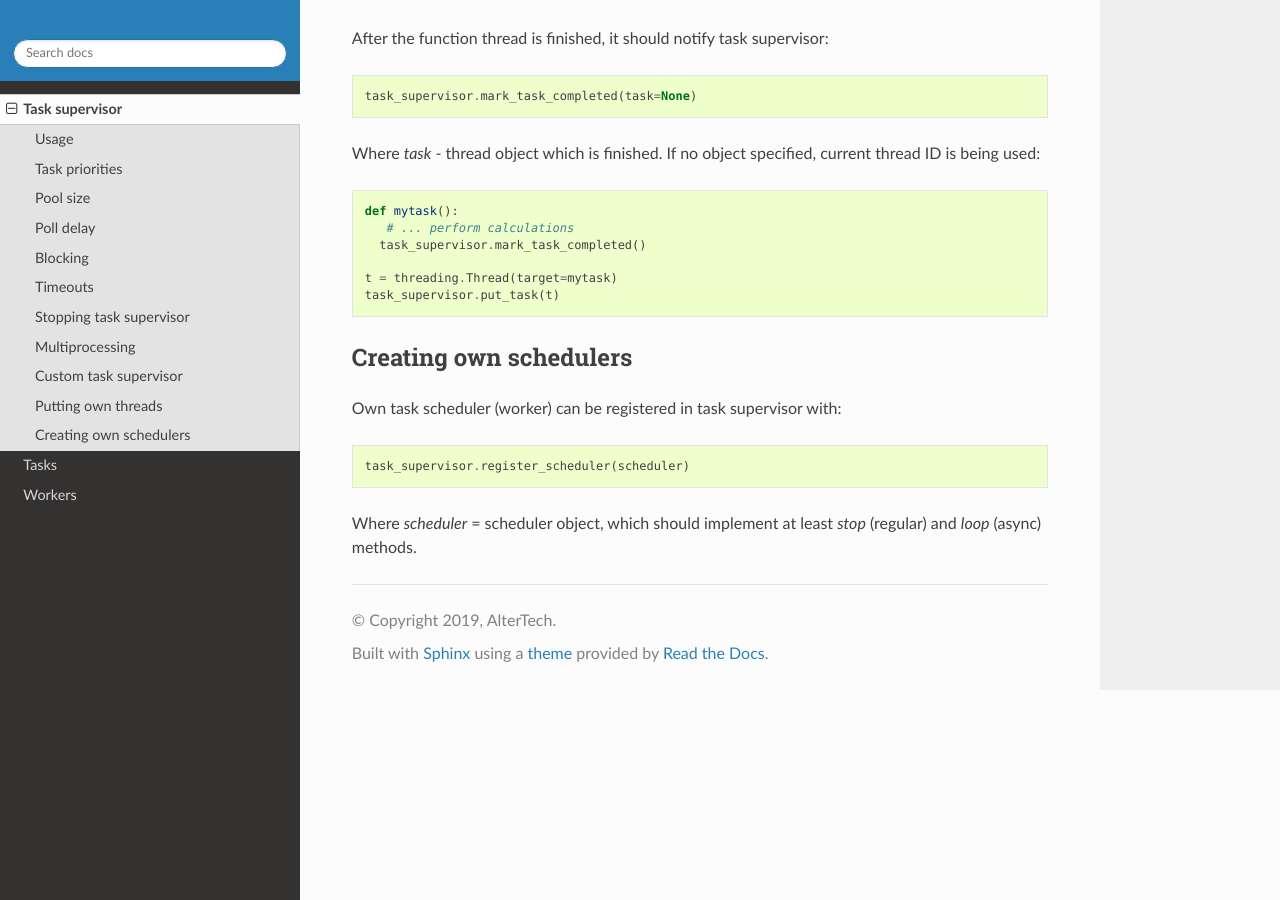
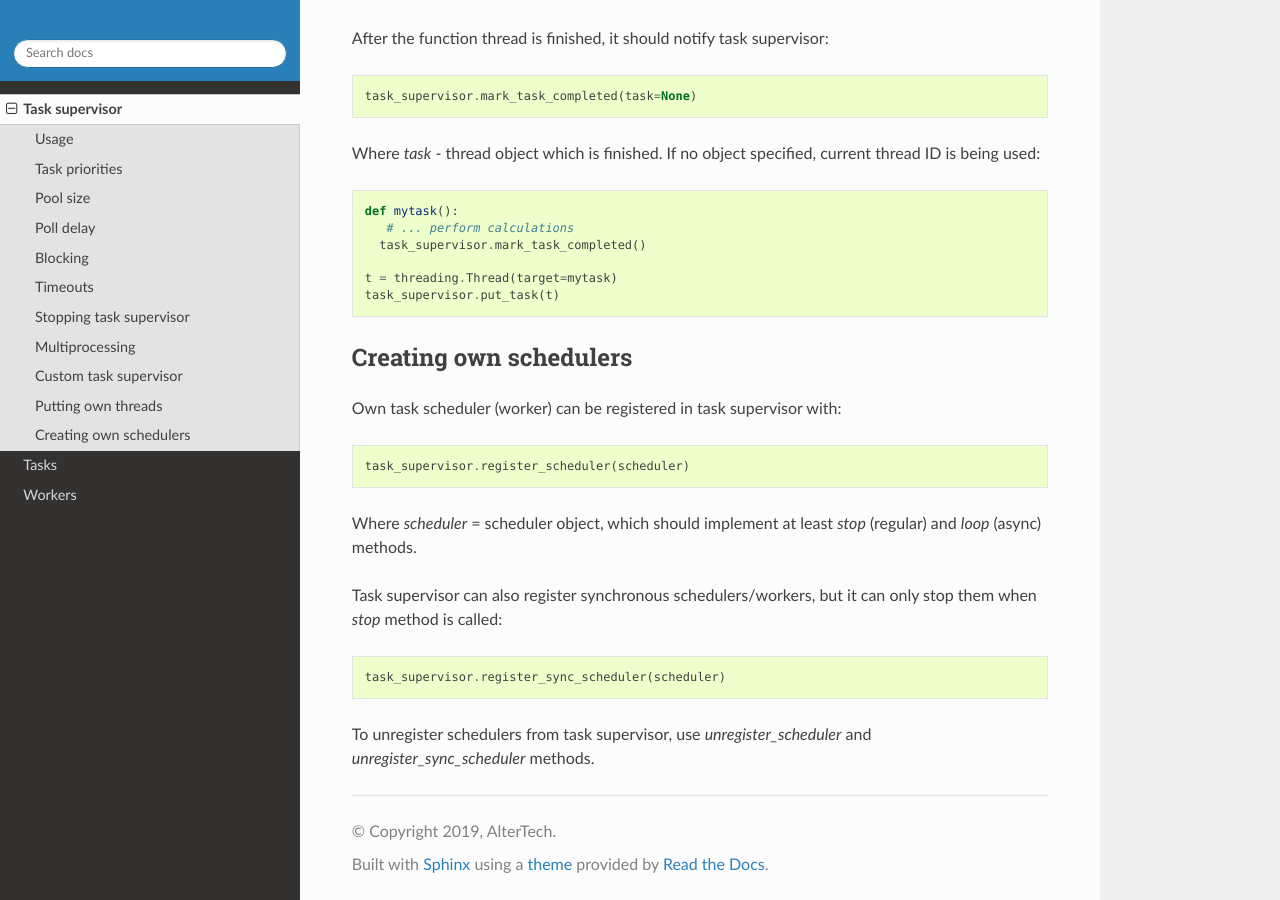
Before and after one commit to alttch/atasker, a Sphinx documentation site: the page built from doc/supervisor.rst, in a window 1280 px wide and 900 px high, scrolled down 4018 px. Built offline with Sphinx 7.4.7 and the Read the Docs theme 2.0.0, drawn with Linux system fonts in a browser that asks for light colours.

Commit message:
doc/supervisor.rst

```diff
--- a/doc/supervisor.rst
+++ b/doc/supervisor.rst
@@ -223,3 +223,13 @@ Own task scheduler (worker) can be registered in task supervisor with:
 
 Where *scheduler* = scheduler object, which should implement at least *stop*
 (regular) and *loop* (async) methods.
+
+Task supervisor can also register synchronous schedulers/workers, but it can
+only stop them when *stop* method is called:
+
+.. code:: python
+
+    task_supervisor.register_sync_scheduler(scheduler)
+
+To unregister schedulers from task supervisor, use *unregister_scheduler* and
+*unregister_sync_scheduler* methods.
--- a/doc/workers.rst
+++ b/doc/workers.rst
@@ -76,8 +76,7 @@ When *background_worker* decorator detects asynchronous function, class
 Additional worker parameter *loop* may be specified to put executor function
 inside external async loop.
 
-To use external async loop by default, it may be specified in task supervisor,
-as default:
+Default external loop may be also specified in task supervisor:
 
 .. code:: python
 
```
